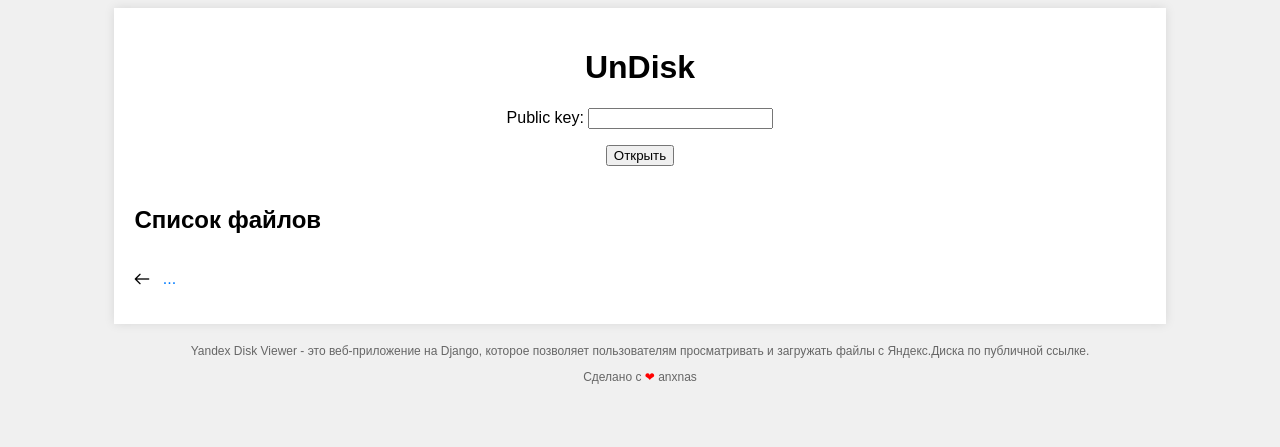
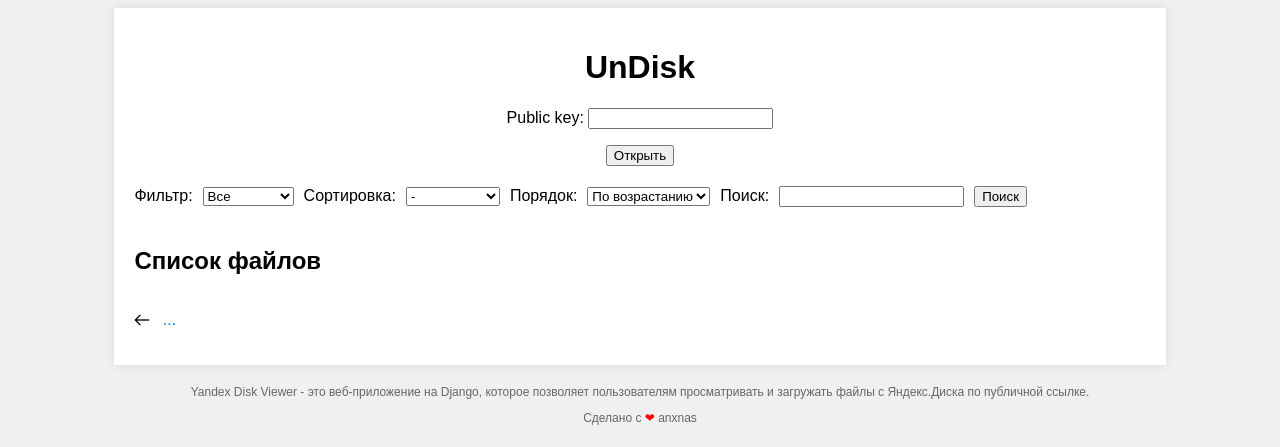
Before and after one commit to anxnas/yandex_disk_viewer, a Django app: template undisk/templates/undisk/index.html in a window 1280 px wide. Shown: the top 447 px of the page. Run offline with Django 4.2, Linux system fonts and the light colour scheme; tables that the repository leaves empty hold one stand-in row (values such as "Sample post"); the template is opened without the code that fills it: values that come from a table or form of the project are taken from there, most other values are stand-ins (such as "Sample title", 1, 10 or a date in 2020); some libraries are stand-ins or nearby versions.

Commit message:
Add filter, search and sort file

```diff
--- a/undisk/static/css/style.css
+++ b/undisk/static/css/style.css
@@ -10,6 +10,17 @@
     background-color: white;
     width: 80%;
     box-shadow: 0 0 10px rgba(0, 0, 0, 0.1);
+}
+
+.controls {
+    margin-top: 20px;
+    text-align: left;
+}
+
+.controls form {
+    display: flex;
+    align-items: center;
+    gap: 10px;
 }
 
 .file-preview {
@@ -44,14 +55,6 @@
     cursor: pointer;
     border: none;
     border-radius: 4px;
-}
-
-.file-preview iframe,
-.file-preview video,
-.file-preview audio,
-.file-preview .text-view {
-    max-width: 100%;
-    overflow: auto;
 }
 
 .file-list {
--- a/undisk/templates/undisk/index.html
+++ b/undisk/templates/undisk/index.html
@@ -20,6 +20,35 @@
             <button type="submit">Открыть</button>
         </form>
         {% if files %}
+        <div class="controls">
+            <form method="get">
+                <input type="hidden" name="public_key" value="{{ public_key }}">
+                <input type="hidden" name="path" value="{{ path }}">
+                <label for="filter">Фильтр:</label>
+                <select name="filter" id="filter" onchange="this.form.submit()">
+                    <option value="all" {% if filter_type == 'all' %}selected{% endif %}>Все</option>
+                    <option value="documents" {% if filter_type == 'documents' %}selected{% endif %}>Документы</option>
+                    <option value="images" {% if filter_type == 'images' %}selected{% endif %}>Фото</option>
+                    <option value="videos" {% if filter_type == 'videos' %}selected{% endif %}>Видео</option>
+                    <option value="audio" {% if filter_type == 'audio' %}selected{% endif %}>Аудио</option>
+                </select>
+                <label for="sort">Сортировка:</label>
+                <select name="sort" id="sort" onchange="this.form.submit()">
+                    <option value="-" {% if sort_by == '-' %}selected{% endif %}>-</option>
+                    <option value="name" {% if sort_by == 'name' %}selected{% endif %}>По имени</option>
+                    <option value="date" {% if sort_by == 'date' %}selected{% endif %}>По дате</option>
+                    <option value="size" {% if sort_by == 'size' %}selected{% endif %}>По размеру</option>
+                </select>
+                <label for="order">Порядок:</label>
+                <select name="order" id="order" onchange="this.form.submit()">
+                    <option value="asc" {% if sort_order == 'asc' %}selected{% endif %}>По возрастанию</option>
+                    <option value="desc" {% if sort_order == 'desc' %}selected{% endif %}>По убыванию</option>
+                </select>
+                <label for="search">Поиск:</label>
+                <input type="text" name="search" id="search" value="{{ search_query }}">
+                <button type="submit">Поиск</button>
+            </form>
+        </div>
         {% if preview_content %}
         <div class="file-preview">
             <div class="preview-header">
```
Also changed, not shown: undisk/views.py (+38 -1 lines).
